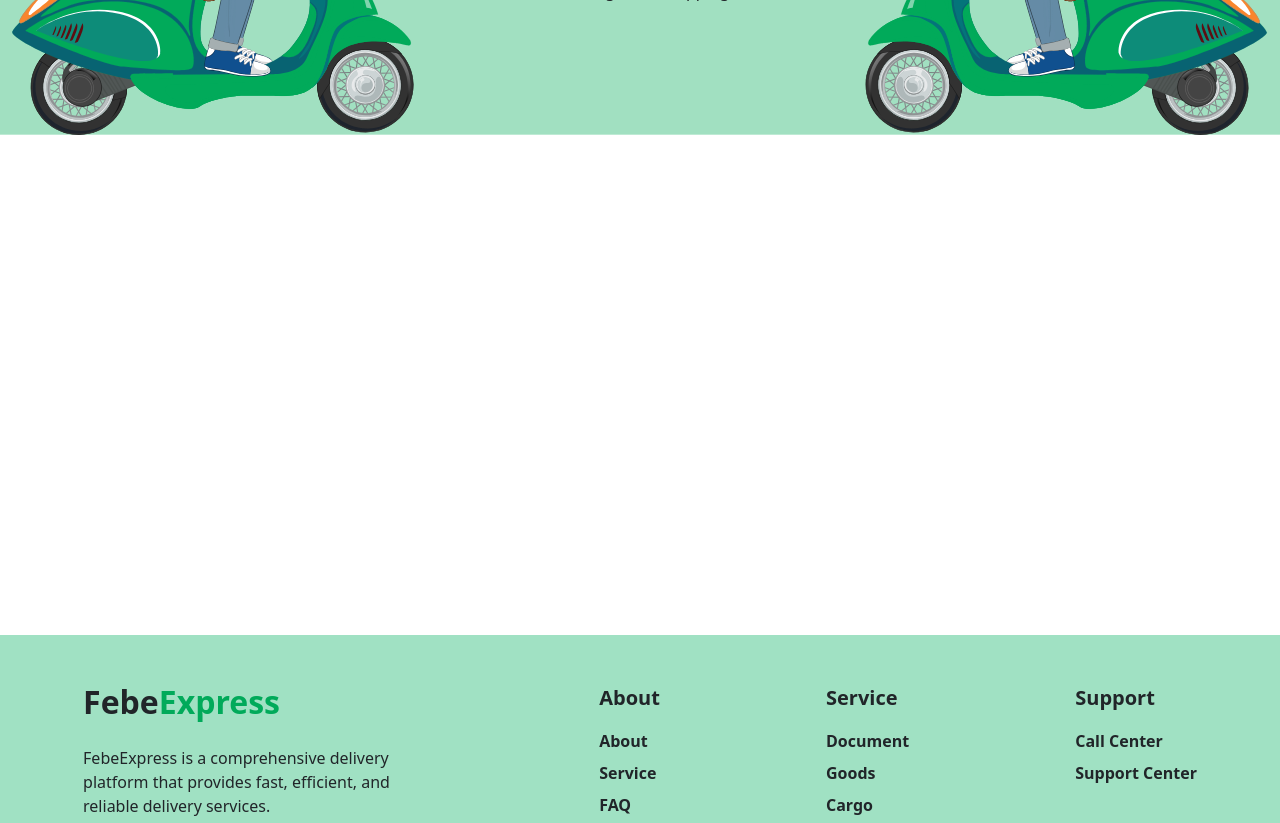
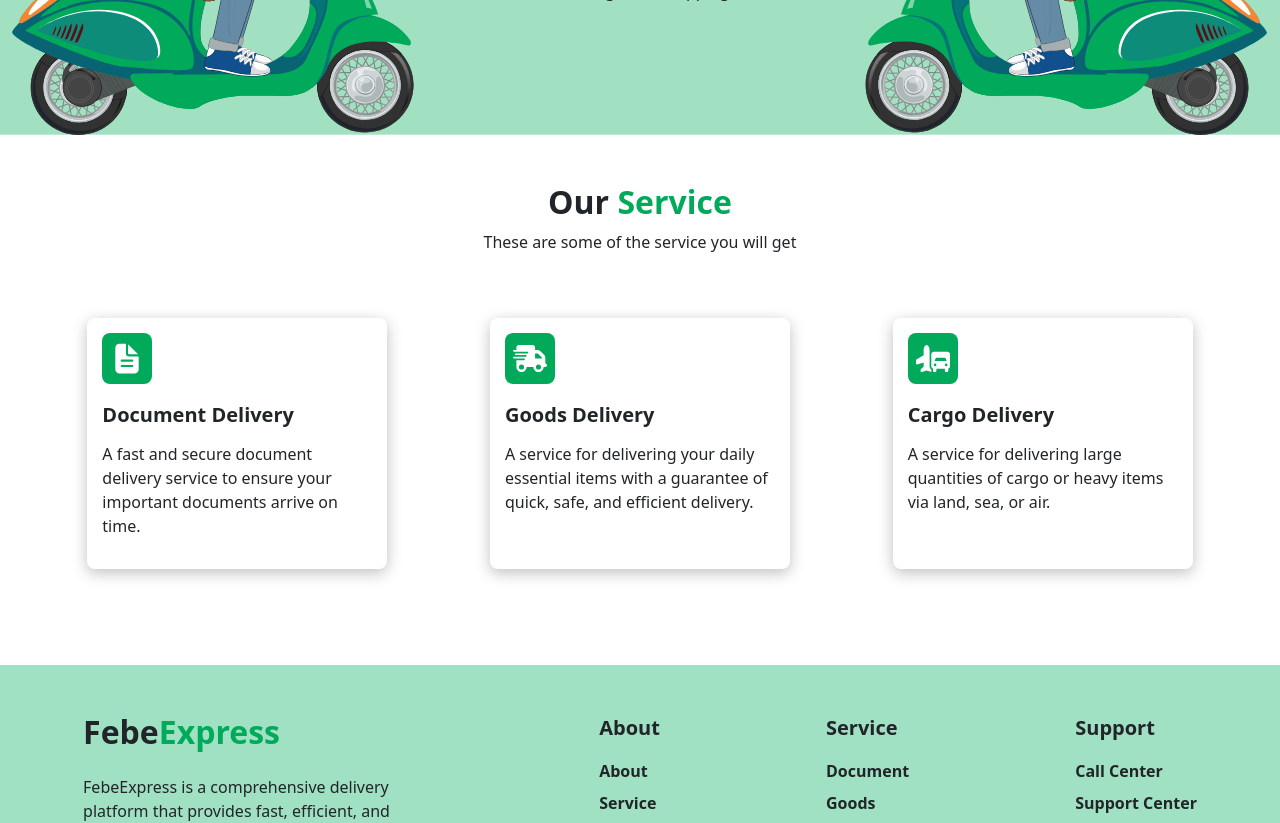
Before and after one commit to PetrusFE4/Aplikasi-Pengiriman-Barang, a React (Create React App) app: page / in a window 1280 px wide. Shown: the part 540-1363 px from the top of the page. Built offline with nearby package versions, Linux system fonts and the light colour scheme.

Commit message:
membuat service section homepage

```diff
--- a/src/assets/css/HeroSection.css
+++ b/src/assets/css/HeroSection.css
@@ -2,7 +2,6 @@
   background-image: url("../img/bg-image-hero.svg");
   background-size: cover;
   background-color: rgba(1, 170, 90, 0.17);
-  margin-bottom: 500px;
   position: relative;
 }
 .hero-content {
--- /dev/null
+++ b/src/assets/css/ServiceSection.css
@@ -0,0 +1,16 @@
+.header-service h2 span{
+    color: #01aa5a;
+}
+.card-service{
+    width: 300px;
+    background-color: #fff;
+    padding: 15px;
+    box-shadow: 0 4px 15px rgba(0, 0, 0, 0.25);
+}
+.icon-service{
+    background-color: #01aa5a;
+    width: 50px;
+}
+.description-service{
+    margin-top: -20px;
+}
--- a/src/components/HeroSection.jsx
+++ b/src/components/HeroSection.jsx
@@ -22,7 +22,7 @@ function HeroSection() {
 
           <input type="text" placeholder="Track your package now" />
           <button type="submit" className="d-flex align-items-center gap-2 ">
-            <span className="d-none d-md-block">Track Now</span>{" "}
+            <span className="d-none d-md-block">Track Now</span>
             <FaArrowRightLong />
           </button>
         </form>
--- /dev/null
+++ b/src/components/ServiceSection.jsx
@@ -0,0 +1,54 @@
+import "bootstrap/dist/css/bootstrap.min.css";
+import "bootstrap/dist/js/bootstrap.bundle.min";
+import "../assets/css/ServiceSection.css";
+import { IoDocumentText } from "react-icons/io5";
+import { FaTruckFast, FaTruckPlane } from "react-icons/fa6";
+
+function ServiceSection() {
+  return (
+    <section className="service container-fluid pt-5 pb-5">
+      <div className="container-service d-flex flex-column justify-content-center gap-5">
+        <div className="header-service text-center">
+          <h2 className="fs-2 fw-bold">
+            Our <span>Service</span>
+          </h2>
+          <p>These are some of the service you will get</p>
+        </div>
+        <div className="content-service d-flex flex-wrap justify-content-around  ps-5 pe-5 mb-5 gap-5">
+          <div className="card-service d-flex flex-column gap-3 rounded-3">
+            <div className="icon-service p-2 rounded-3 d-flex justify-content-center align-items-center">
+              <IoDocumentText size={35} color="#fff" />
+            </div>
+            <p className="fs-5 fw-bold">Document Delivery</p>
+            <p className="description-service">
+              A fast and secure document delivery service to ensure your
+              important documents arrive on time.
+            </p>
+          </div>
+          <div className="card-service d-flex flex-column gap-3 rounded-3">
+            <div className="icon-service p-2 rounded-3 d-flex justify-content-center align-items-center">
+              <FaTruckFast size={35} color="#fff" />
+            </div>
+            <p className="fs-5 fw-bold">Goods Delivery</p>
+            <p className="description-service">
+              A service for delivering your daily essential items with a
+              guarantee of quick, safe, and efficient delivery.
+            </p>
+          </div>
+          <div className="card-service d-flex flex-column gap-3 rounded-3">
+            <div className="icon-service p-2 rounded-3 d-flex justify-content-center align-items-center">
+              <FaTruckPlane size={35} color="#fff" />
+            </div>
+            <p className="fs-5 fw-bold">Cargo Delivery</p>
+            <p className="description-service">
+              A service for delivering large quantities of cargo or heavy items
+              via land, sea, or air.
+            </p>
+          </div>
+        </div>
+      </div>
+    </section>
+  );
+}
+
+export default ServiceSection;
--- a/src/pages/HomePage.jsx
+++ b/src/pages/HomePage.jsx
@@ -1,12 +1,14 @@
 import Navbar from "../components/Navbar";
 import Footer from "../components/Footer";
 import HeroSection from "../components/HeroSection";
+import ServiceSection from "../components/ServiceSection";
 
 function HomePage() {
   return (
     <div>
       <Navbar />
       <HeroSection />
+      <ServiceSection />
       <Footer />
     </div>
   );
```
